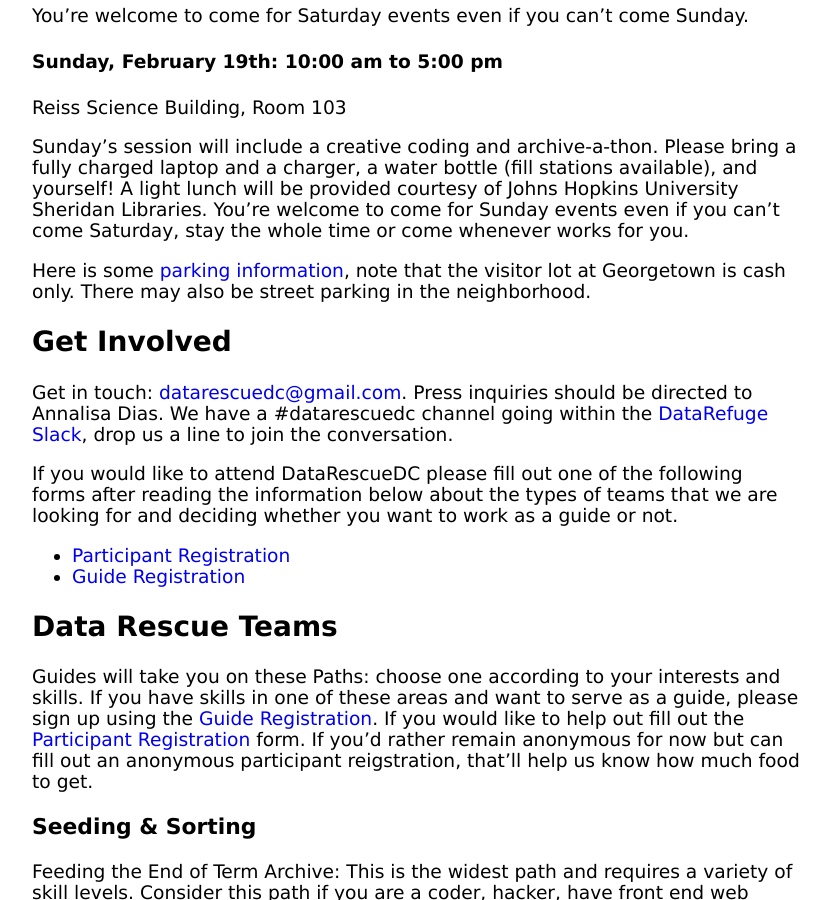
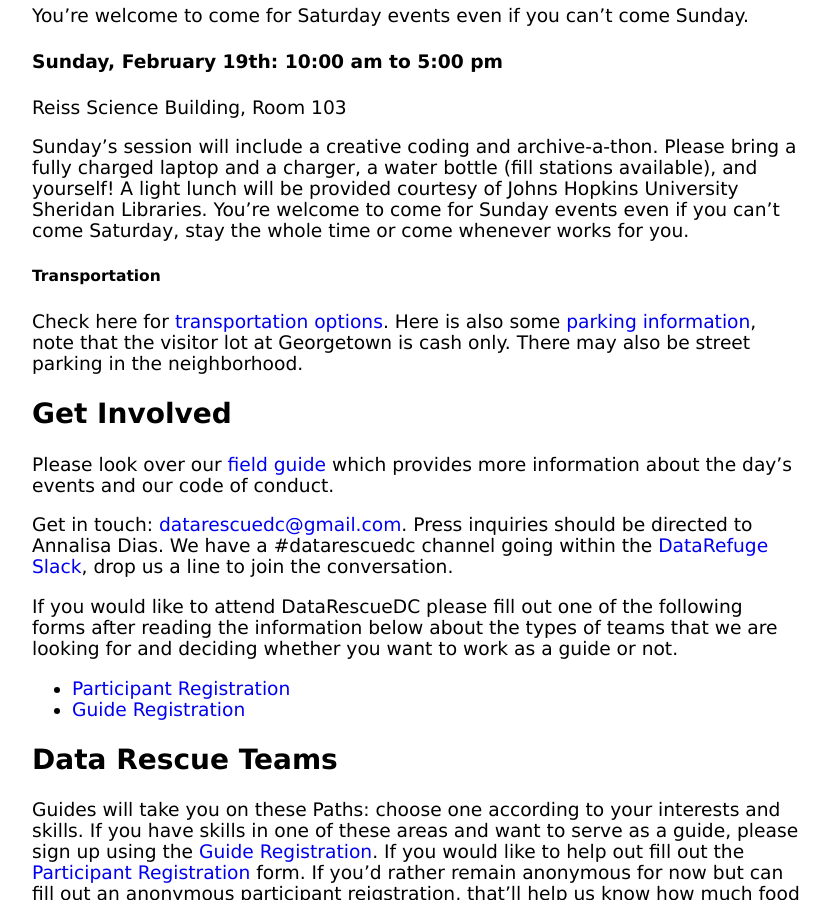
Before and after one commit to datarefuge/datarescue-dc, a Jekyll site: the page built from index.md, in a window 1280 px wide and 900 px high, scrolled down 2469 px. Shown: the whole window, without its empty margins (224-1054 px from the left). Built offline with Jekyll 4.4.1, drawn with Linux system fonts in a browser that asks for light colours.

Commit message:
Added field guide and transport info

```diff
--- a/index.md
+++ b/index.md
@@ -58,7 +58,6 @@
 * [Mike Kruger](https://www.commerce.gov/directory/mikekruger), Former Deputy Director of Public Affairs, U.S. Department of Commerce
 * [Michael Halpern](http://www.ucsusa.org/bio/michael-halpern.html), Deputy Director, Center for Science and Democracy at the Union of Concerned Scientists
 
-
 You're welcome to come for Saturday events even if you can't come Sunday.
 
 #### Sunday, February 19th: 10:00 am to 5:00 pm
@@ -66,9 +65,12 @@
 
 Sunday's session will include a creative coding and archive-a-thon. Please bring a fully charged laptop and a charger, a water bottle (fill stations available), and yourself! A light lunch will be provided courtesy of Johns Hopkins University Sheridan Libraries. You're welcome to come for Sunday events even if you can't come Saturday, stay the whole time or come whenever works for you.
 
-Here is some [parking information], note that the visitor lot at Georgetown is cash only. There may also be street parking in the neighborhood.
+##### Transportation
+Check here for [transportation options](https://transportation.georgetown.edu/). Here is also some [parking information], note that the visitor lot at Georgetown is cash only. There may also be street parking in the neighborhood.
 
 ## Get Involved
+
+Please look over our [field guide](https://docs.google.com/document/d/1GZCuXlx-3XGO8DCVIfNvQB3V7-WyXSPf6qG8Cse7U-E/edit?usp=sharing) which provides more information about the day's events and our code of conduct.
 
 Get in touch: [datarescuedc@gmail.com](mailto:datarescuedc@gmail.com ). Press
 inquiries should be directed to Annalisa Dias. We have a #datarescuedc channel
```
